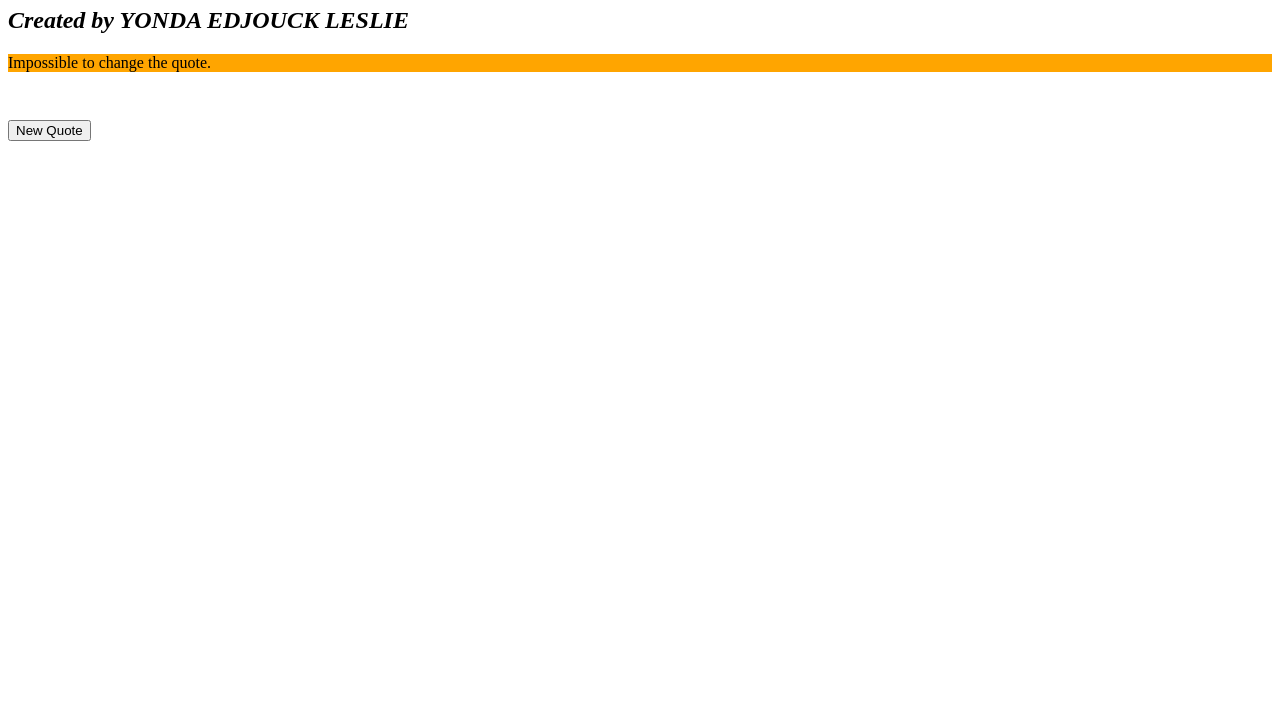
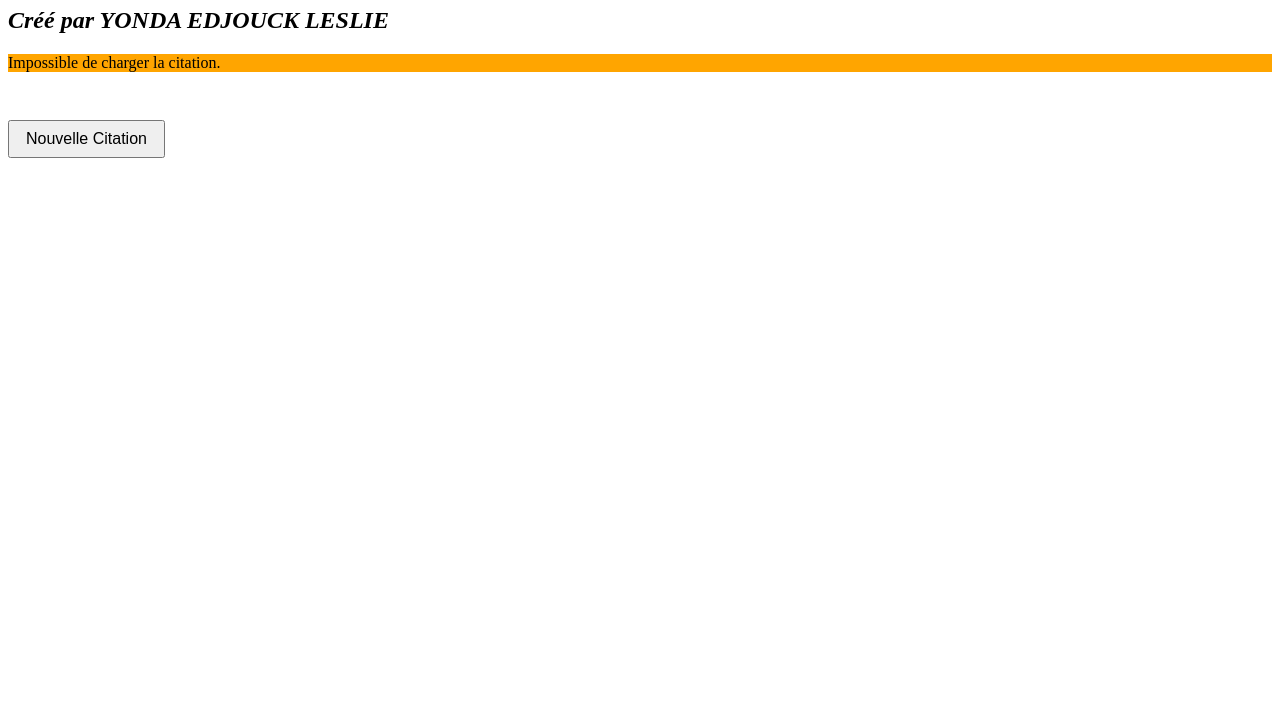
Before and after one commit to z125053-Leslie-Yonda-Edjouck/devoir, a plain HTML site: page part0/index.html in a window 1280 px wide. Shown: the part 73-800 px from the top of the page. Drawn offline with Linux system fonts and the light colour scheme.

Commit message:
Update index.html

```diff
--- a/part0/index.html
+++ b/part0/index.html
@@ -1,72 +1,56 @@
 <!DOCTYPE html>
-<html lang="en">
-
+<html lang="fr">
 <head>
   <meta charset="UTF-8">
-  <title>Personal Quote </title>
+  <title>Citations Personnelles</title>
   <style>
-	body{background-color: white;}
-        #quoteBox{
-		background: orange;
-		margin-bottom: 3em
-
-	}
-	buttom{
-		padding: 0.5em 1em;
-		font-size: 1rem;
-	}
+    body {
+      background-color: white;
+    }
+    #quoteBox {
+      background: orange;
+      margin-bottom: 3em;
+    }
+    button {
+      padding: 0.5em 1em;
+      font-size: 1rem;
+    }
   </style>
-
 </head>
-
 <body>
-
-  <h1>Personal Quote</h1>
-  <h2> <em> Created by YONDA EDJOUCK LESLIE</em> </h2>
-
+  <h1>Citations Personnelles</h1>
+  <h2><em>Créé par YONDA EDJOUCK LESLIE</em></h2>
   <div id="quoteBox">
-    <p id="quote">Click the button to get a quote!</p>
-    <p id="author"></p>
+    <p id="quote">Cliquez sur le bouton pour obtenir une citation !</p>
   </div>
-
-  <button id="newQuoteBtn">New Quote</button>
+  <button id="newQuoteBtn">Nouvelle Citation</button>
 
   <script>
     const quoteText = document.getElementById("quote");
-    const authorText = document.getElementById("author");
     const newQuoteBtn = document.getElementById("newQuoteBtn");
 
     function getQuote() {
-
-      quoteText.textContent = "Chargement..."; // Changing Messages
-      authorText.textContent = "";
+      quoteText.textContent = "Chargement...";
       fetch("Quotes.json")
         .then(response => {
           if (!response.ok) {
-            throw new Error("Error during the change of Quotes.json");
+            throw new Error("Erreur lors du chargement de Quotes.json");
           }
           return response.json();
         })
         .then(data => {
-          // Choose a random quote.
           const randomIndex = Math.floor(Math.random() * data.length);
           const quote = data[randomIndex];
-          // Update the text of the quote
           quoteText.textContent = quote.q;
-          authorText.textContent = `- ${quote.a}`;
         })
         .catch(error => {
           console.error("Erreur :", error);
-          quoteText.textContent = "Impossible to change the quote.";
-          authorText.textContent = "";
+          quoteText.textContent = "Impossible de charger la citation.";
         });
+    }
 
-
-    }
     newQuoteBtn.addEventListener("click", getQuote);
-    getQuote(); // Load a quote on page load
+    getQuote(); // Charger une citation au démarrage
   </script>
-
 </body>
-
 </html>
```
